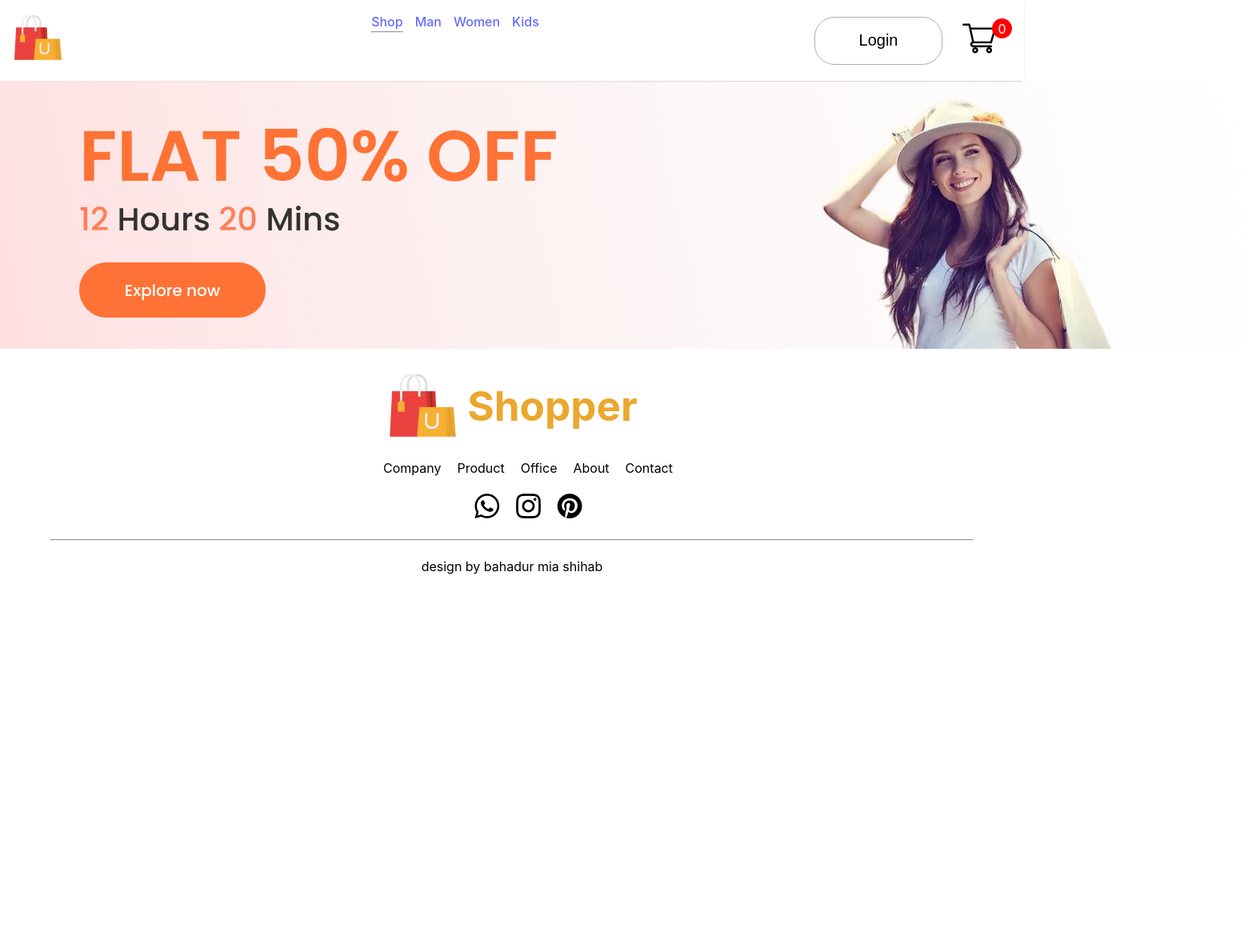
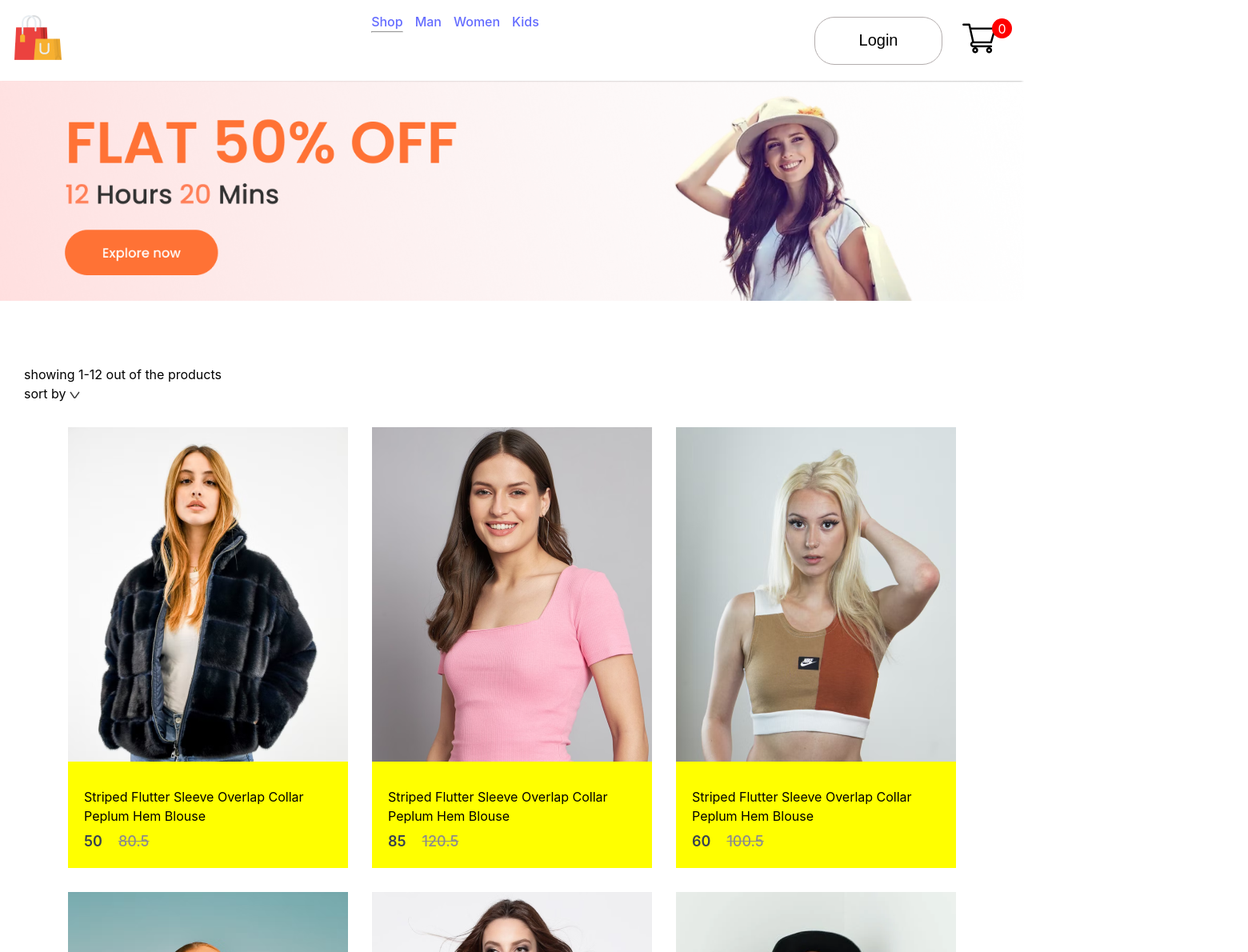
Before and after one commit to Bahadur777/E-commerce, a React (Vite) app: page /women in a window 1280 px wide. Shown: the top 1190 px of the page at 80% size, 1560 px wide, since content can reach past the window. Before the commit the page ends 800 px from the top, so only its background shows below. Built offline with nearby package versions, Linux system fonts and the light colour scheme.

Commit message:
shopCategory page design complate

```diff
--- a/src/App.jsx
+++ b/src/App.jsx
@@ -21,7 +21,7 @@ const App = () => {
        <Route path='/' element={<MainShop/>} />
        <Route path='/men' element={<ShopCategory banner = {men_banner} category = "men"/>} />
        <Route path='/women' element={<ShopCategory  banner ={women_banner} category = "women"/>} />
-       <Route path='/kids'  element={<ShopCategory banner = {kid_banner} category = "kids"/>} />
+       <Route path='/kids'  element={<ShopCategory banner = {kid_banner} category = "kid"/>} />
        <Route path='/product' element={<Product/>}>
           <Route path=':productId' element= {<Product/>}/>
        </Route>
--- a/src/Pages/ShopCategory.jsx
+++ b/src/Pages/ShopCategory.jsx
@@ -1,11 +1,35 @@
 import React, { useContext } from 'react'
 import { ShopContext } from '../context/Context'
+import dropdown_icons from '../images/dropdown_icon.png'
+import Item from '../component/Item/Item'
+import '../Pages/shopCategory.css'
 
-const ShopCategory = ({banner}) => {
+const ShopCategory = (props) => {
   const {all_product} =useContext(ShopContext)
   return (
     <div className='shop_category'>
-        <img src={banner} alt="" />
+        <img className='category-banner' src={props.banner} alt="" />
+        <div className="shopCategory-indexSort">
+          <p><span>showing 1-12</span> out of the products</p>
+          <div className="shopcategory-sort">
+            sort by <img src={dropdown_icons} alt="" />
+          </div>
+        </div>
+        <div className="shopCategory_products">
+          {
+            all_product.map((item,i)=>{
+              if(props.category=== item.category){
+                return <Item  key={i} id={item.id} name={item.name} image = {item.image} new_price = {item.new_price} old_price = {item.old_price} />
+              }
+              else {
+                return null
+              }
+            })
+          }
+        </div>
+        <div className="loadmore">
+          Explore more
+        </div>
     </div>
   )
 }
--- /dev/null
+++ b/src/Pages/shopCategory.css
@@ -0,0 +1,29 @@
+.category-banner{
+    display: block;
+    width: 100%;
+    margin: 0  0 50px 0;
+}
+.shopCategory-indexSort{
+    padding: 30px;
+}
+.shopCategory_products{
+    width: 90%;
+    margin: 0 auto;
+    display: flex;
+    flex-wrap: wrap;
+    gap: 30px;
+    justify-content: center;
+}
+.loadmore{
+    display: flex;
+    width: 200px;
+    margin: 50px auto;
+    align-items: center;
+    justify-content:center;
+    height: 50px;
+    background-color: red;
+    cursor: pointer;
+    color: #fff;
+    text-transform:capitalize;
+
+}
```
